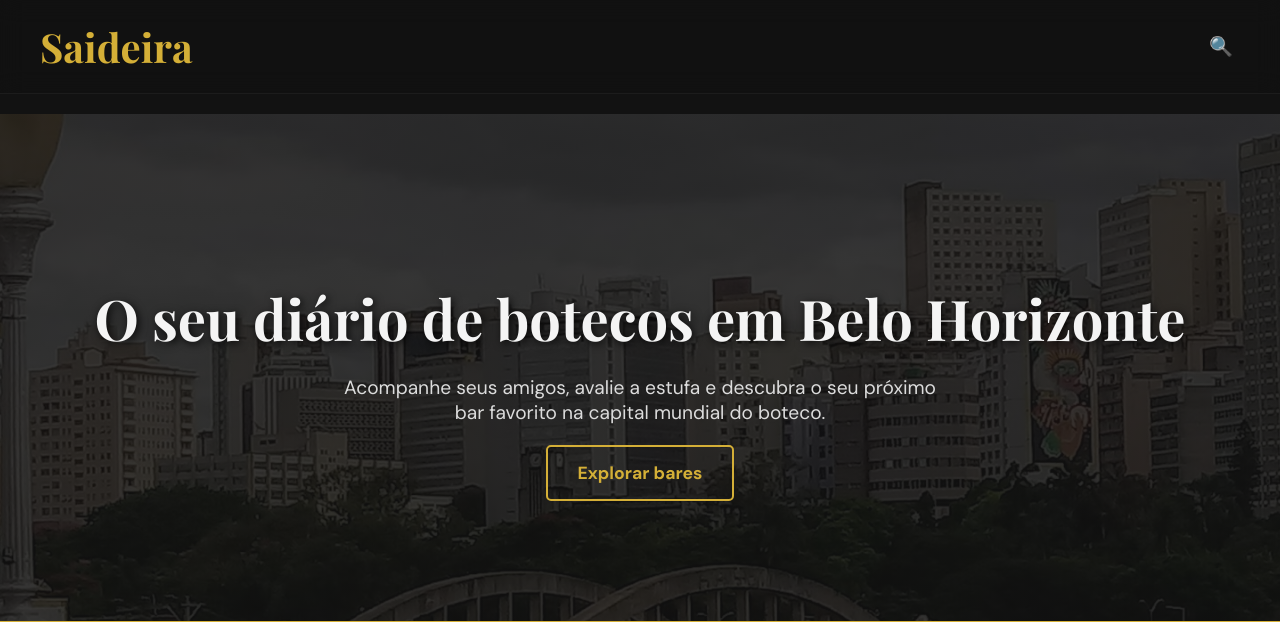
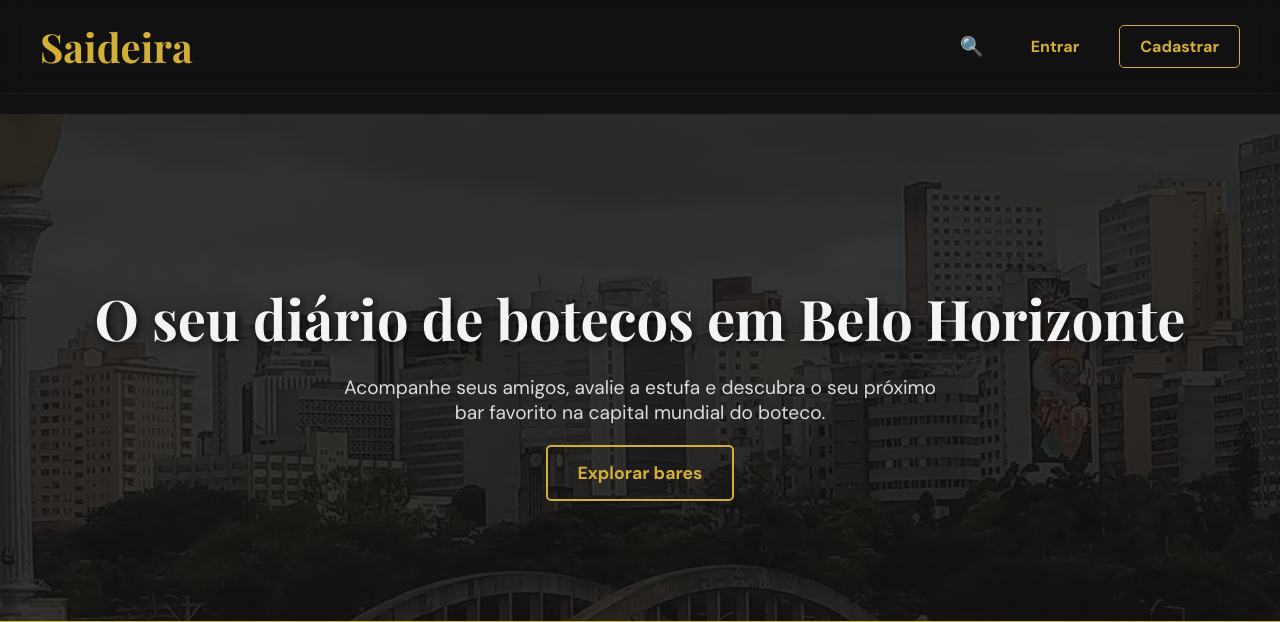
Before and after one commit to Brunolmf/TP1_EngSoftware, a Flask app: page / in a window 1280 px wide. Shown: the top 622 px of the page. Run offline with Flask 3, Linux system fonts and the light colour scheme.

Commit message:
corrigindo header

```diff
--- a/src/templates/index.html
+++ b/src/templates/index.html
@@ -153,6 +153,9 @@
                     </a>
                 </span>
                 <a href="/sair" class="btn-header">Sair</a>
+            {% else %}
+                <a href="{{ url_for('acesso') }}" class="btn-header">Entrar</a>
+                <a href="{{ url_for('cadastro') }}" class="btn-header" style="border: 1px solid var(--primary-amber);">Cadastrar</a>
             {% endif %}
         </div>
     </header>
```
